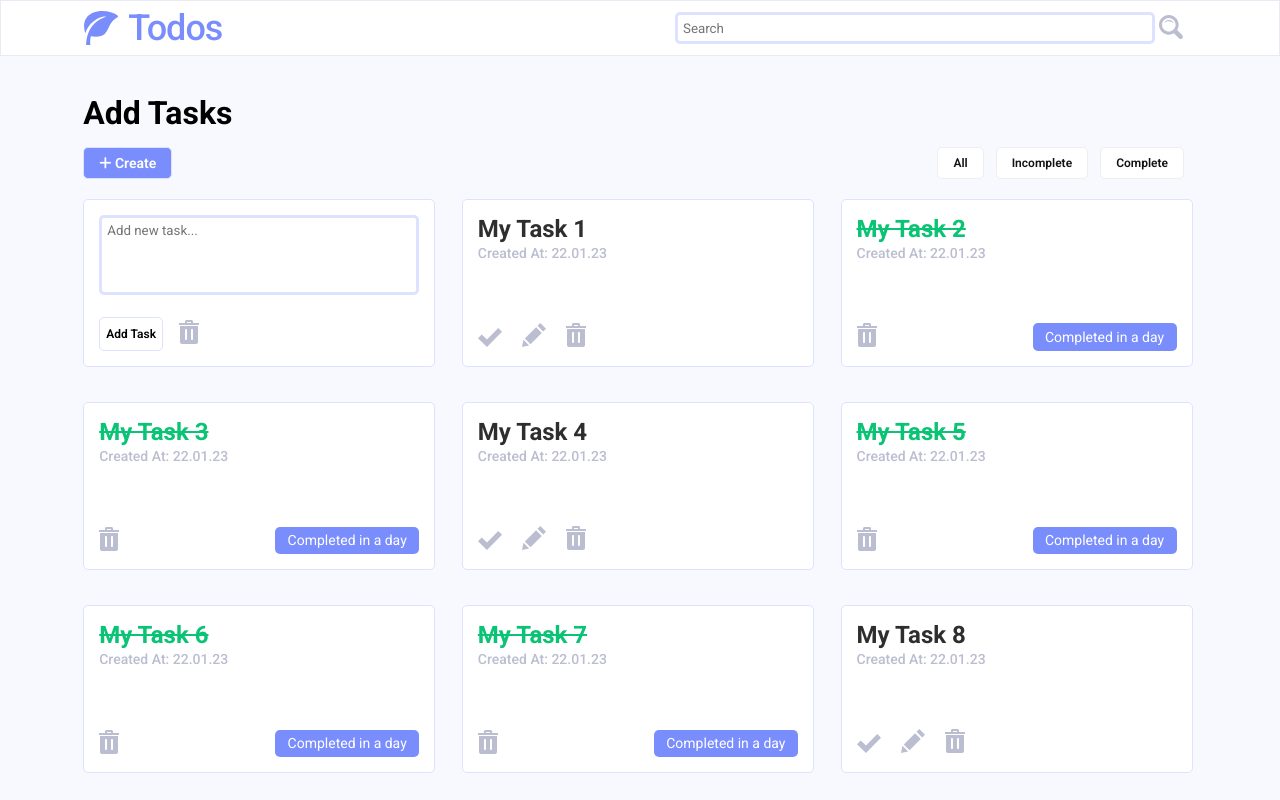
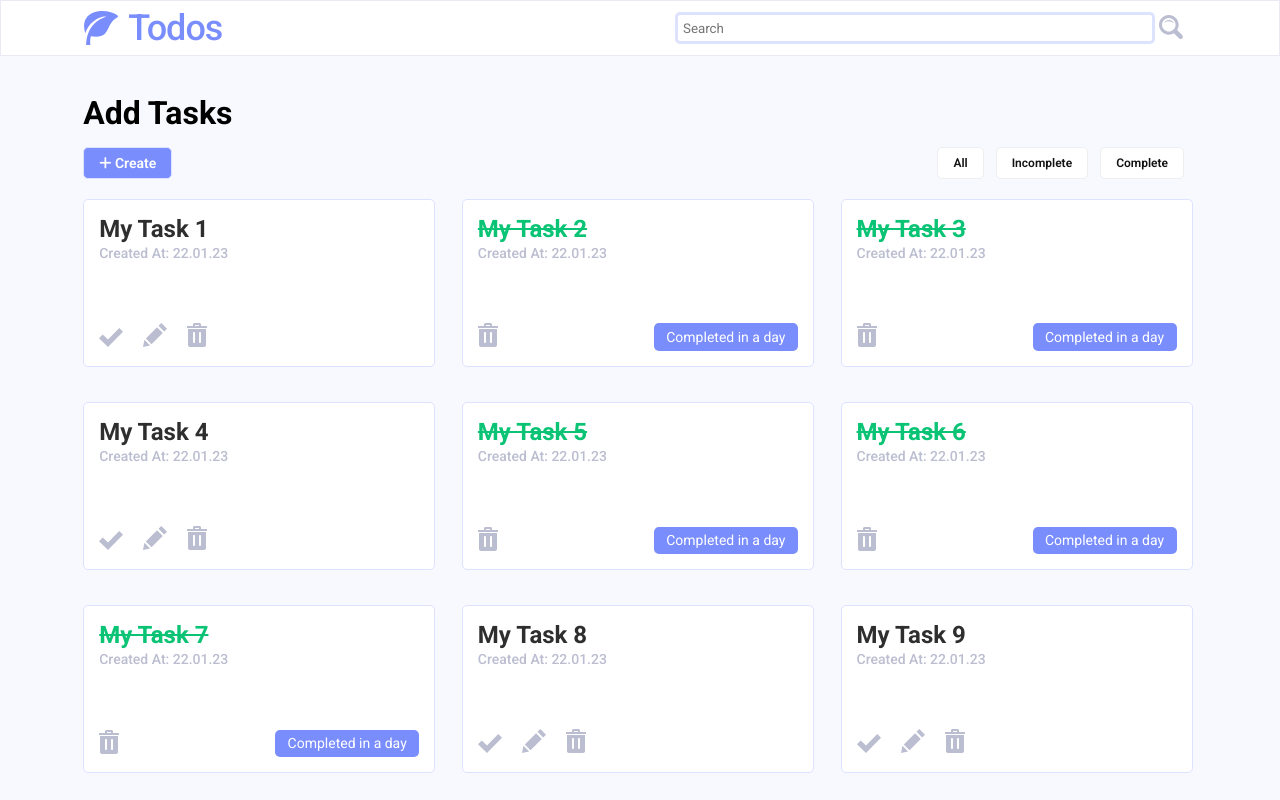
Before and after one commit to fza-wtag/todo-app-react, a React (Create React App) app in the folder todos/: page / in a window 1280 px wide. Shown: the top 800 px of the page. Built offline with nearby package versions, Linux system fonts and the light colour scheme.

Commit message:
Show/ hide feature for create todo card with create button using context api, useState

```diff
--- a/todos/src/App.js
+++ b/todos/src/App.js
@@ -1,16 +1,17 @@
 import "./App.css";
 import Navbar from "./components/Navbar";
-import TopContent from "./components/TopContent";
 import Todos from "./components/Todos";
 import LoadMoreBtn from "./components/LoadMoreBtn";
 import EmptyTaskList from "./components/EmptyTaskList";
+import TopContentContext from "./components/TopContent";
 
 function App() {
   return (
     <div>
       <Navbar />
-      <TopContent />
-      <Todos />
+      <TopContentContext>
+        <Todos />
+      </TopContentContext>
       <LoadMoreBtn />
     </div>
   );
--- a/todos/src/components/Todos.js
+++ b/todos/src/components/Todos.js
@@ -1,12 +1,15 @@
-import React from "react";
+import React, { useContext } from "react";
 import AddTask from "components/AddTask";
 import Task from "components/Task";
-import "styles/todos.css"
+import "styles/todos.css";
+import { TopContentContext } from "components/TopContent";
 
 function Todos() {
+  const isAddTaskVisible = useContext(TopContentContext);
+
   return (
     <div className="all-todos">
-      <AddTask />
+      {isAddTaskVisible ? <AddTask /> : null}
       <Task name="My Task 1" date="22.01.23" isCompleted={false} />
       <Task name="My Task 2" date="22.01.23" isCompleted={true} />
       <Task name="My Task 3" date="22.01.23" isCompleted={true} />
--- a/todos/src/components/TopContent.js
+++ b/todos/src/components/TopContent.js
@@ -1,21 +1,30 @@
-import React, {useState} from "react";
-import "styles/topContent.css"
-import FilterButtons from "components/FilterButtons.js"
+import React, { useState } from "react";
+import "styles/topContent.css";
+import FilterButtons from "components/FilterButtons.js";
+import { createContext } from "react";
 
-const TopContent = () => {
+export const TopContentContext = createContext();
+
+const TopContent = (props) => {
   const [isAddTaskVisible, setIsAddTaskVisible] = useState(false);
-  console.log(isAddTaskVisible);
+  // console.log(isAddTaskVisible);
 
   return (
+    <TopContentContext.Provider value={isAddTaskVisible}>
       <div className="top-content">
         <h1>Add Tasks</h1>
         <div className="top-content__buttons">
-        <button className="btn btn__create_button" onClick={() => setIsAddTaskVisible(!isAddTaskVisible)}>
+          <button
+            className="btn btn__create_button"
+            onClick={() => setIsAddTaskVisible(!isAddTaskVisible)}
+          >
             <i className="fa-sharp fa-solid fa-plus"></i> Create
           </button>
           <FilterButtons />
         </div>
       </div>
+      {props.children}
+    </TopContentContext.Provider>
   );
 };
 
```
Lines whose indentation alone changed are shown as unchanged.
